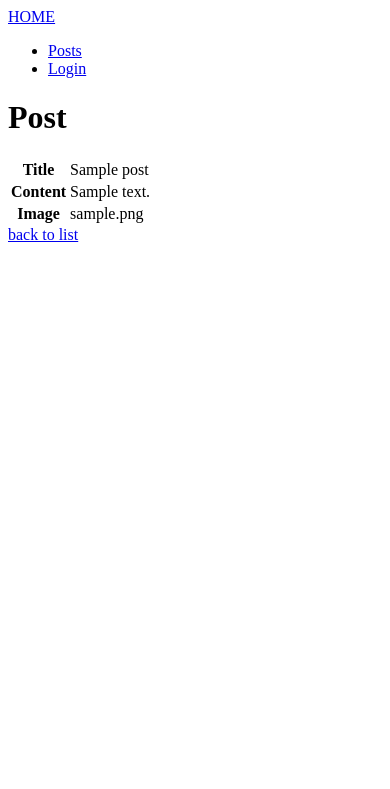
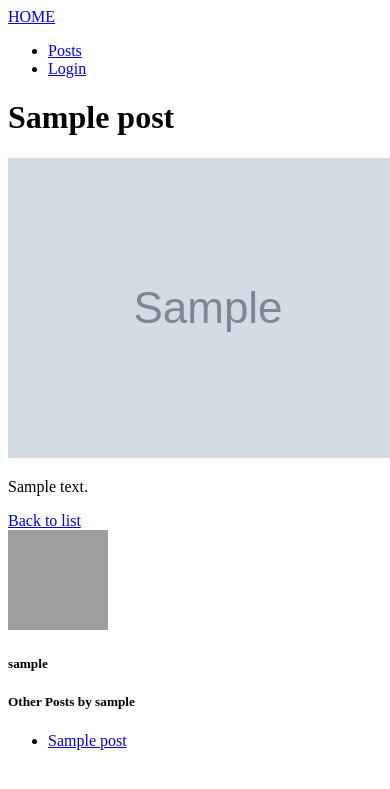
Before and after one commit to DrizztTeller/TP1_Sf_CDA, a Symfony app: template templates/post/show.html.twig in a window 390 px wide; the page is wider, and only the part inside the window is pictured. Shown: the top 789 px of that part. Run offline with Twig, Linux system fonts and the light colour scheme; the template is opened without the code that fills it: most values are stand-ins (such as "Sample title", 1, 10 or a date in 2020); grey boxes marked "Sample" are stand-in pictures; some libraries are stand-ins or nearby versions; some web fonts are replaced; grey boxes are pictures that could not be loaded.

Commit message:
template et css

```diff
--- a/templates/post/index.html.twig
+++ b/templates/post/index.html.twig
@@ -24,14 +24,14 @@ block description %}{{ description }}{% endblock %} {% block body %}
           <div class="btn-group">
             <a
               href="{{ path('app_post_show', { ref: item.ref }) }}"
-              class="btn-normal"
+              class="btn btn-primary"
               >{{ "Read" | trans }}</a
             >
             {% if app.user != null %} {% if app.user == item.author or
             'ROLE_ADMIN' in app.user.roles %}
             <a
               href="{{ path('app_post_edit', { ref: item.ref }) }}"
-              class="btn-normal"
+              class="btn btn-secondary"
             >
               {{ ux_icon("mdi:pencil", { class: "h-1 w-1" }) }}
               {{ "Edit" | trans }}
--- a/templates/post/show.html.twig
+++ b/templates/post/show.html.twig
@@ -1,32 +1,57 @@
-{% extends 'base.html.twig' %} {% block title %}Post{% endblock %} {% block body
-%}
-<h1>Post</h1>
+{% extends 'base.html.twig' %}
 
-<table class="table">
-  <tbody>
-    <tr>
-      <th>Title</th>
-      <td>{{ post.title }}</td>
-    </tr>
-    <tr>
-      <th>Content</th>
-      <td>{{ post.content }}</td>
-    </tr>
-    <tr>
-      <th>Image</th>
-      <td>{{ post.image }}</td>
-    </tr>
-  </tbody>
-</table>
+{% block title %}Post{% endblock %}
 
-<a href="{{ path('app_post_index') }}">back to list</a>
-{% if app.user != null %}
-    {% if app.user == post.author or 'ROLE_ADMIN' in app.user.roles %}
-<a href="{{ path('app_post_edit', { ref: post.ref }) }}" class="btn-normal">
-  {{ ux_icon("mdi:pencil", { class: "h-1 w-1" }) }}
-  {{ "Edit" | trans }}
-</a>
-{{ include("post/_delete_form.html.twig") }}
-{% endif %}
-{% endif %}
- {% endblock %}
+{% block body %}
+<div class="container mt-5">
+  <div class="row">
+    <!-- Main content -->
+    <div class="col-md-8">
+      <h1 class="mb-4">{{ post.title }}</h1>
+
+      {% if post.image %}
+        <img src="{{ post.image }}" alt="{{ post.title }}" class="img-fluid mb-4 rounded">
+      {% endif %}
+
+      <p class="mb-4">{{ post.content }}</p>
+
+      <div class="d-flex gap-2 align-end">
+        <a href="{{ path('app_post_index') }}" class="btn btn-secondary p-2">{{'Back to list'| trans}}</a>
+        {% if app.user != null and (app.user == post.author or 'ROLE_ADMIN' in app.user.roles) %}
+          <a href="{{ path('app_post_edit', { ref: post.ref }) }}" class="btn btn-primary">
+            {{ ux_icon("mdi:pencil", { class: "h-1 w-1" }) }}
+            {{'Edit' |trans}}
+          </a>
+          {{ include("post/_delete_form.html.twig") }}
+        {% endif %}
+      </div>
+    </div>
+
+    <!-- Sidebar -->
+    <aside class="col-md-4">
+      <div class="card">
+        <div class="card-body text-center">
+          <img src="https://avatar.iran.liara.run/public/{{ post.author.id }}"
+               alt="{{ post.author.nickname }}"
+               class="rounded-circle mb-3"
+               style="width: 100px; height: 100px; object-fit: cover;">
+          <h5 class="card-title">{{ post.author.nickname }}</h5>
+        </div>
+      </div>
+
+      <div class="mt-4">
+        <h5>Other Posts by {{ post.author.nickname }}</h5>
+        <ul class="list-group">
+          {% for otherPost in post.author.posts %}
+            <li class="list-group-item">
+              <a href="{{ path('app_post_show', { ref: otherPost.ref }) }}">
+                {{ otherPost.title }}
+              </a>
+            </li>
+          {% endfor %}
+        </ul>
+      </div>
+    </aside>
+  </div>
+</div>
+{% endblock %}
```
Also changed, not shown: assets/styles/app.css (+93 -25 lines).
